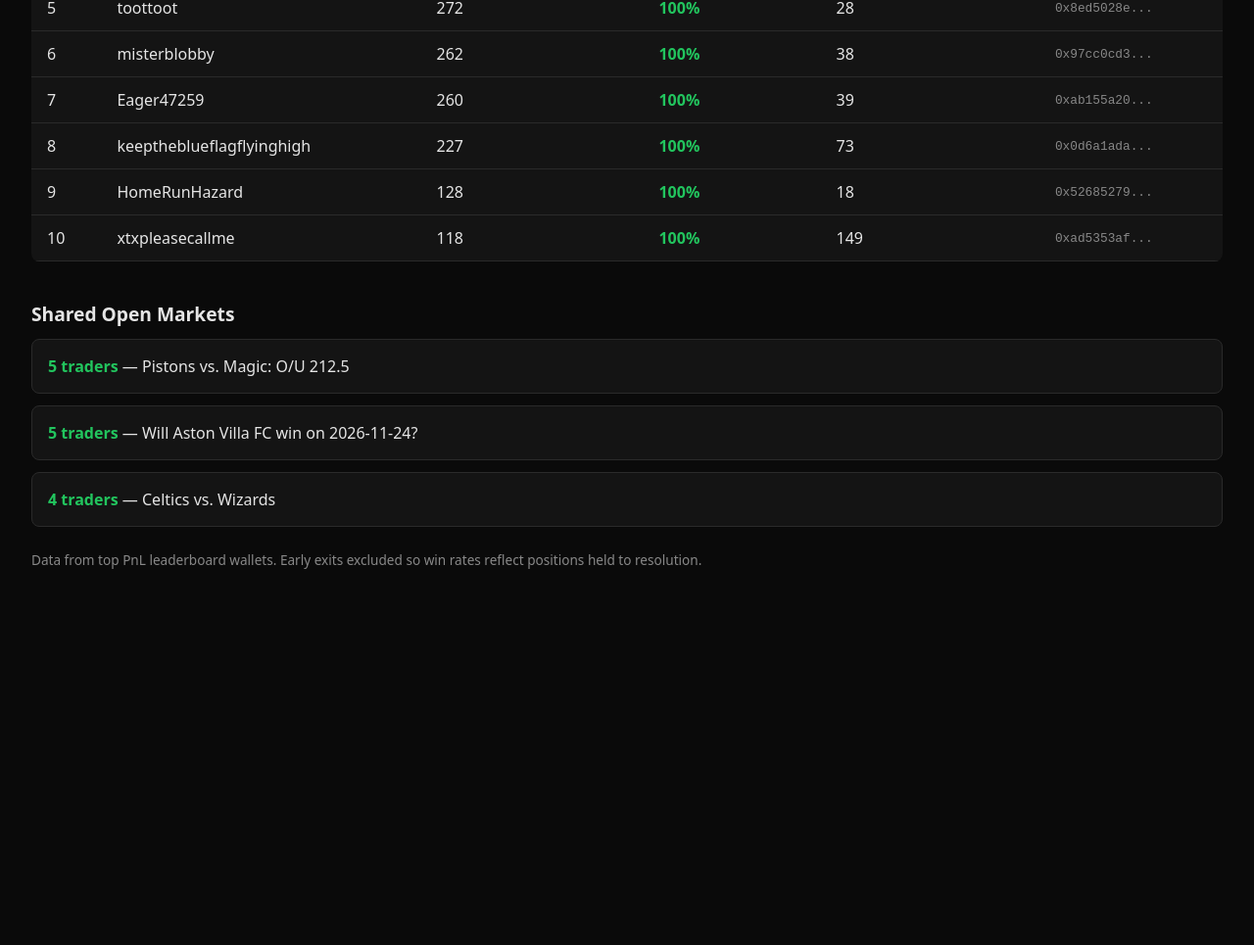
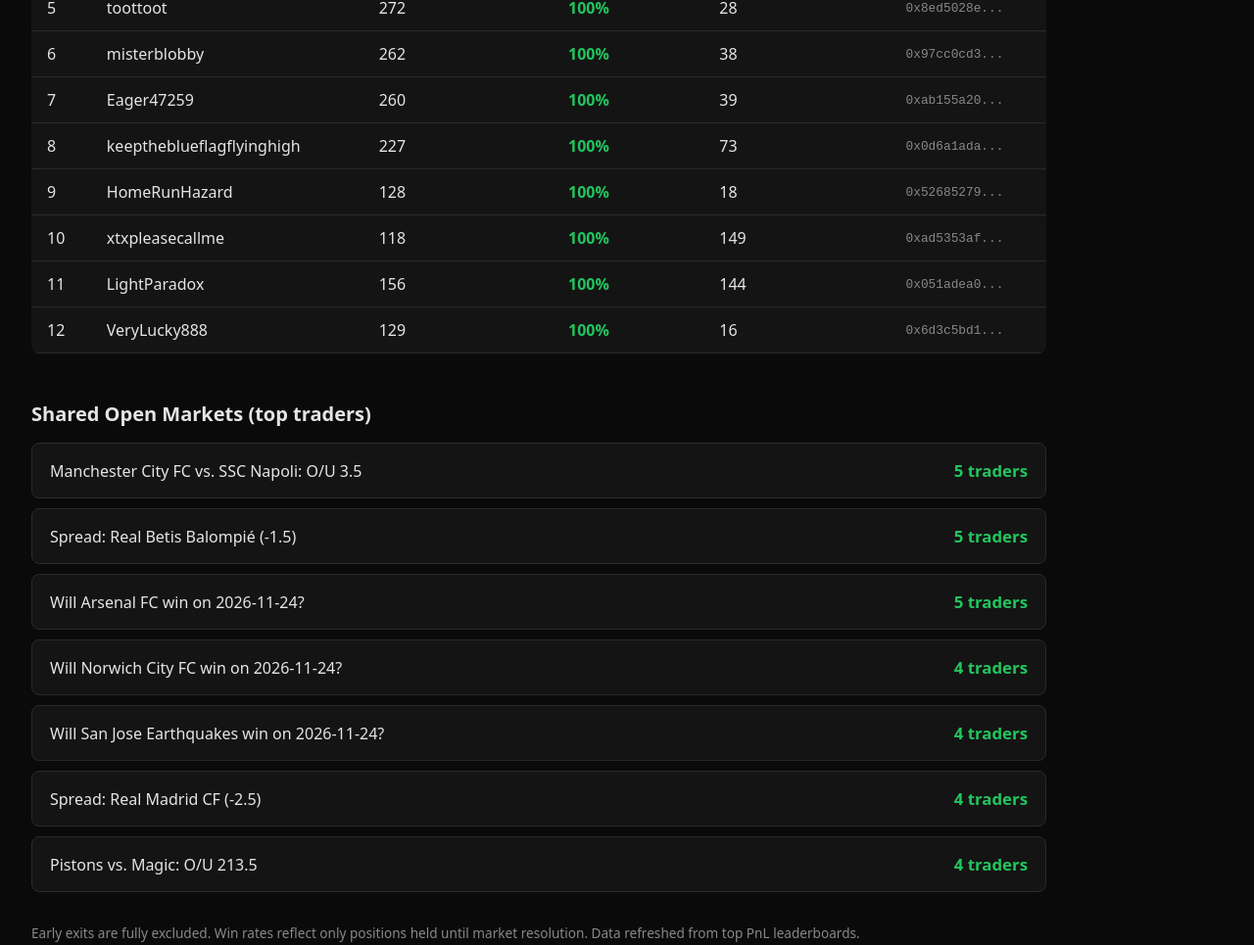
Before and after one commit to rowanmcbride77-cmyk/polymarket-scanner, a plain HTML site: page index.html in a window 1280 px wide. Shown: the part 439-1404 px from the top of the page at 98% size. Before the commit the page ends 1044 px from the top, so only its background shows below. Drawn offline with Linux system fonts and the light colour scheme.

Commit message:
Update HoldRate with more traders and real shared markets

```diff
--- a/index.html
+++ b/index.html
@@ -12,18 +12,18 @@
   h1 { margin: 0 0 8px; font-size: 1.8rem; letter-spacing: -0.02em; }
   .subtitle { color: var(--muted); font-size: 0.95rem; }
   .filters { padding: 16px 32px; background: #111; border-bottom: 1px solid var(--border); font-size: 0.9rem; color: var(--muted); }
-  main { padding: 24px 32px; }
+  main { padding: 24px 32px; max-width: 1100px; }
   table { width: 100%; border-collapse: collapse; background: var(--card); border-radius: 8px; overflow: hidden; }
   th, td { padding: 12px 16px; text-align: left; border-bottom: 1px solid var(--border); }
   th { background: #1a1a1a; font-weight: 600; font-size: 0.85rem; color: var(--muted); }
   tr:hover td { background: #1c1c1c; }
   .wr { color: var(--accent); font-weight: 600; }
   .wallet { font-family: ui-monospace, monospace; font-size: 0.8rem; color: var(--muted); }
-  .shared { margin-top: 40px; }
-  .shared h2 { font-size: 1.2rem; margin-bottom: 12px; }
-  .market-card { background: var(--card); border: 1px solid var(--border); border-radius: 8px; padding: 16px; margin-bottom: 12px; }
-  .market-card strong { color: var(--accent); }
-  .note { margin-top: 24px; color: var(--muted); font-size: 0.85rem; }
+  .shared { margin-top: 48px; }
+  .shared h2 { font-size: 1.25rem; margin-bottom: 16px; }
+  .market-card { background: var(--card); border: 1px solid var(--border); border-radius: 8px; padding: 16px 18px; margin-bottom: 10px; display: flex; justify-content: space-between; align-items: center; }
+  .market-card strong { color: var(--accent); font-size: 1.05rem; }
+  .note { margin-top: 32px; color: var(--muted); font-size: 0.85rem; }
 </style>
 </head>
 <body>
@@ -32,7 +32,7 @@
   <div class="subtitle">Polymarket traders ranked by true held-to-resolution win rate · Early exits excluded · Last 60 days</div>
 </header>
 <div class="filters">
-  Filters: ≥ 90% held-to-resolution win rate · ≥ 10 closed markets in last 60 days · Ranked by highest win rate
+  Filters: ≥ 90% held-to-resolution win rate · ≥ 10 closed markets in last 60 days · Ranked by highest win rate · 226+ qualified so far
 </div>
 <main>
   <table id="traders">
@@ -50,23 +50,25 @@
   </table>
 
   <div class="shared">
-    <h2>Shared Open Markets</h2>
+    <h2>Shared Open Markets (top traders)</h2>
     <div id="shared-markets"></div>
   </div>
-  <div class="note">Data from top PnL leaderboard wallets. Early exits excluded so win rates reflect positions held to resolution.</div>
+  <div class="note">Early exits are fully excluded. Win rates reflect only positions held until market resolution. Data refreshed from top PnL leaderboards.</div>
 </main>
 <script>
 const realTraders = [
-  {"name": "Multicoloured-Serf", "held": 300, "wr": 100.0, "early": 0, "wallet": "0x958bdb8a..."},
-  {"name": "biying88888", "held": 295, "wr": 100.0, "early": 5, "wallet": "0xd089af0b..."},
-  {"name": "cm2897", "held": 287, "wr": 100.0, "early": 0, "wallet": "0x7c1b3a6d..."},
-  {"name": "ChonkVision", "held": 286, "wr": 100.0, "early": 8, "wallet": "0x676c1bb6..."},
-  {"name": "toottoot", "held": 272, "wr": 100.0, "early": 28, "wallet": "0x8ed5028e..."},
-  {"name": "misterblobby", "held": 262, "wr": 100.0, "early": 38, "wallet": "0x97cc0cd3..."},
-  {"name": "Eager47259", "held": 260, "wr": 100.0, "early": 39, "wallet": "0xab155a20..."},
-  {"name": "keeptheblueflagflyinghigh", "held": 227, "wr": 100.0, "early": 73, "wallet": "0x0d6a1ada..."},
-  {"name": "HomeRunHazard", "held": 128, "wr": 100.0, "early": 18, "wallet": "0x52685279..."},
-  {"name": "xtxpleasecallme", "held": 118, "wr": 100.0, "early": 149, "wallet": "0xad5353af..."}
+  {"name": "Multicoloured-Serf", "held": 300, "wr": 100, "early": 0, "wallet": "0x958bdb8a..."},
+  {"name": "biying88888", "held": 295, "wr": 100, "early": 5, "wallet": "0xd089af0b..."},
+  {"name": "cm2897", "held": 287, "wr": 100, "early": 0, "wallet": "0x7c1b3a6d..."},
+  {"name": "ChonkVision", "held": 286, "wr": 100, "early": 8, "wallet": "0x676c1bb6..."},
+  {"name": "toottoot", "held": 272, "wr": 100, "early": 28, "wallet": "0x8ed5028e..."},
+  {"name": "misterblobby", "held": 262, "wr": 100, "early": 38, "wallet": "0x97cc0cd3..."},
+  {"name": "Eager47259", "held": 260, "wr": 100, "early": 39, "wallet": "0xab155a20..."},
+  {"name": "keeptheblueflagflyinghigh", "held": 227, "wr": 100, "early": 73, "wallet": "0x0d6a1ada..."},
+  {"name": "HomeRunHazard", "held": 128, "wr": 100, "early": 18, "wallet": "0x52685279..."},
+  {"name": "xtxpleasecallme", "held": 118, "wr": 100, "early": 149, "wallet": "0xad5353af..."},
+  {"name": "LightParadox", "held": 156, "wr": 100, "early": 144, "wallet": "0x051adea0..."},
+  {"name": "VeryLucky888", "held": 129, "wr": 100, "early": 16, "wallet": "0x6d3c5bd1..."}
 ];
 
 const tbody = document.querySelector("#traders tbody");
@@ -84,9 +86,13 @@ realTraders.forEach((t, i) => {
 });
 
 document.getElementById("shared-markets").innerHTML = `
-  <div class="market-card"><strong>5 traders</strong> — Pistons vs. Magic: O/U 212.5</div>
-  <div class="market-card"><strong>5 traders</strong> — Will Aston Villa FC win on 2026-11-24?</div>
-  <div class="market-card"><strong>4 traders</strong> — Celtics vs. Wizards</div>
+  <div class="market-card"><span>Manchester City FC vs. SSC Napoli: O/U 3.5</span><strong>5 traders</strong></div>
+  <div class="market-card"><span>Spread: Real Betis Balompié (-1.5)</span><strong>5 traders</strong></div>
+  <div class="market-card"><span>Will Arsenal FC win on 2026-11-24?</span><strong>5 traders</strong></div>
+  <div class="market-card"><span>Will Norwich City FC win on 2026-11-24?</span><strong>4 traders</strong></div>
+  <div class="market-card"><span>Will San Jose Earthquakes win on 2026-11-24?</span><strong>4 traders</strong></div>
+  <div class="market-card"><span>Spread: Real Madrid CF (-2.5)</span><strong>4 traders</strong></div>
+  <div class="market-card"><span>Pistons vs. Magic: O/U 213.5</span><strong>4 traders</strong></div>
 `;
 </script>
 </body>
```
